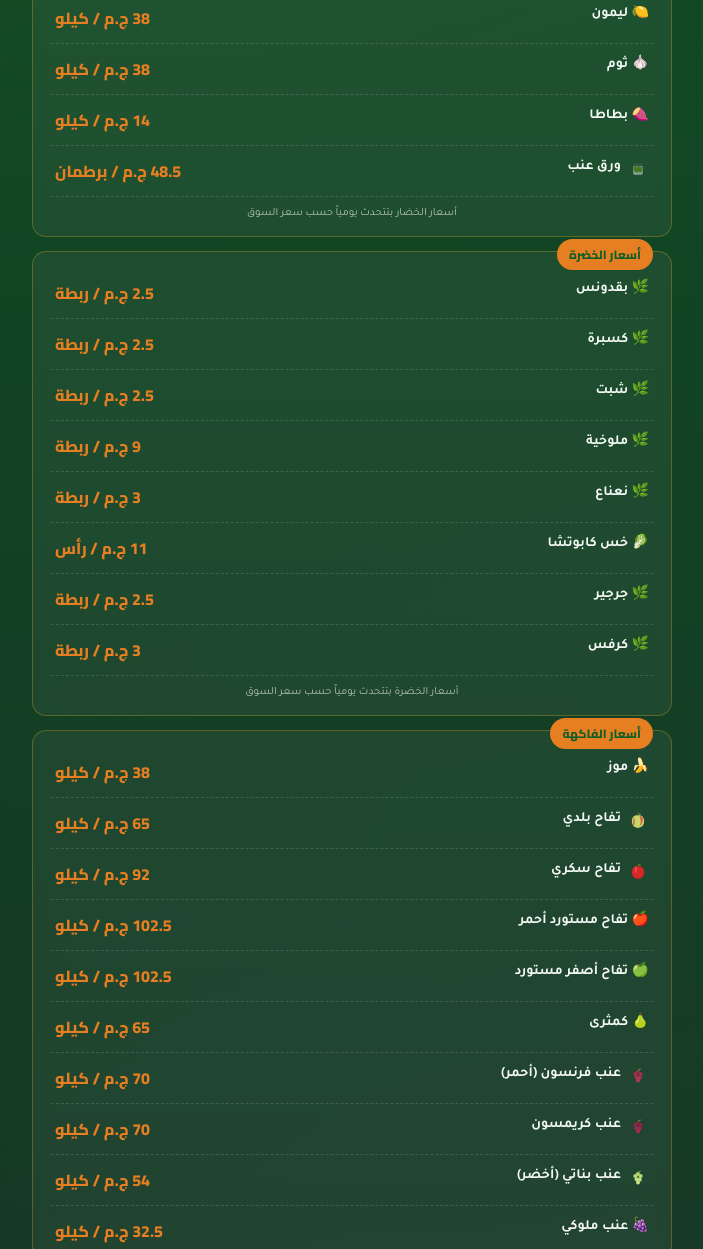
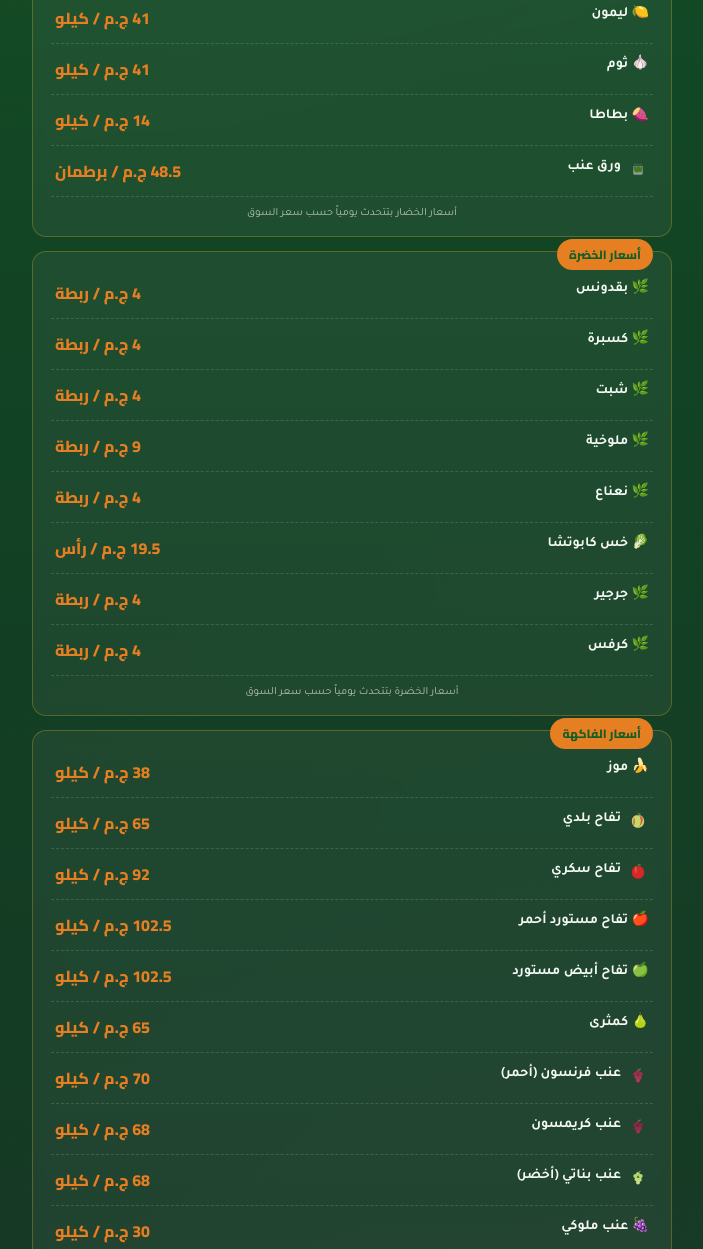
Before and after one commit to HassanHamdy-HH/Taza, a plain HTML site: page index.html in a window 1280 px wide. Shown: the part 1611-2860 px from the top of the page, without its empty margins (288-991 px from the left). Drawn offline with Linux system fonts and the light colour scheme; no server answers.

```diff
--- a/index.html
+++ b/index.html
@@ -1274,35 +1274,35 @@ const PRODUCTS = [
   {id:'v8', name:'فلفل شطة', nameEn:'Hot Pepper', unit:'كيلو', unitEn:'kg', emoji:'🌶️', cat:'veg', retail:19.5, margin:1.5},
   {id:'v9', name:'فلفل رومي', nameEn:'Bell Pepper', unit:'كيلو', unitEn:'kg', emoji:'🌶️', svg:'<svg viewBox="0 0 64 64"><g transform="translate(32,33)"><path d="M0 -13 C6 -15 12 -13 14 -6 C16 1 15 10 10 16 C6 20 -6 20 -10 16 C-15 10 -16 1 -14 -6 C-12 -13 -6 -15 0 -13 Z" fill="#4CAF50"/><path d="M0 -13 C6 -15 12 -13 14 -6 C16 1 15 10 10 16 C6 20 -6 20 -10 16 C-15 10 -16 1 -14 -6 C-12 -13 -6 -15 0 -13 Z" fill="none" stroke="#3C8C40" stroke-width="1"/><path d="M-6 -12 Q-9 -3 -6 12" stroke="#3C8C40" stroke-width="1" fill="none" opacity="0.6"/><path d="M6 -12 Q9 -3 6 12" stroke="#3C8C40" stroke-width="1" fill="none" opacity="0.6"/><ellipse cx="-6" cy="-2" rx="3" ry="9" fill="#6FC172" opacity="0.7"/><path d="M0 -13 Q4 -18 10 -19 Q13 -19 12 -16" fill="none" stroke="#8A6A3A" stroke-width="1.6" stroke-linecap="round"/></g></svg>', cat:'veg', retail:19.5, margin:1.5},
   {id:'v15', name:'فلفل أحمر', nameEn:'Red Bell Pepper', unit:'كيلو', unitEn:'kg', emoji:'🌶️', svg:'<svg viewBox="0 0 64 64"><g transform="translate(32,33)"><path d="M0 -13 C6 -15 12 -13 14 -6 C16 1 15 10 10 16 C6 20 -6 20 -10 16 C-15 10 -16 1 -14 -6 C-12 -13 -6 -15 0 -13 Z" fill="#D8392C"/><path d="M0 -13 C6 -15 12 -13 14 -6 C16 1 15 10 10 16 C6 20 -6 20 -10 16 C-15 10 -16 1 -14 -6 C-12 -13 -6 -15 0 -13 Z" fill="none" stroke="#A82B20" stroke-width="1"/><path d="M-6 -12 Q-9 -3 -6 12" stroke="#A82B20" stroke-width="1" fill="none" opacity="0.6"/><path d="M6 -12 Q9 -3 6 12" stroke="#A82B20" stroke-width="1" fill="none" opacity="0.6"/><ellipse cx="-6" cy="-2" rx="3" ry="9" fill="#F0685A" opacity="0.7"/><path d="M0 -13 Q4 -18 10 -19 Q13 -19 12 -16" fill="none" stroke="#8A6A3A" stroke-width="1.6" stroke-linecap="round"/></g></svg>', cat:'veg', retail:32.5, margin:2.5},
-  {id:'v18', name:'فلفل ألوان', nameEn:'Colored Bell Pepper', unit:'كيلو', unitEn:'kg', emoji:'🌶️', svg:'<svg viewBox="0 0 64 64"><g transform="translate(32,34) scale(0.85)"><g transform="translate(-9,4)"><path d="M0 -13 C6 -15 12 -13 14 -6 C16 1 15 10 10 16 C6 20 -6 20 -10 16 C-15 10 -16 1 -14 -6 C-12 -13 -6 -15 0 -13 Z" fill="#4CAF50"/><path d="M0 -13 Q4 -18 10 -19" fill="none" stroke="#8A6A3A" stroke-width="1.6" stroke-linecap="round"/></g><g transform="translate(10,-2)"><path d="M0 -13 C6 -15 12 -13 14 -6 C16 1 15 10 10 16 C6 20 -6 20 -10 16 C-15 10 -16 1 -14 -6 C-12 -13 -6 -15 0 -13 Z" fill="#E13A3A"/><path d="M0 -13 Q4 -18 10 -19" fill="none" stroke="#8A6A3A" stroke-width="1.6" stroke-linecap="round"/></g><g transform="translate(-1,-14)"><path d="M0 -13 C6 -15 12 -13 14 -6 C16 1 15 10 10 16 C6 20 -6 20 -10 16 C-15 10 -16 1 -14 -6 C-12 -13 -6 -15 0 -13 Z" fill="#F2A93B"/><path d="M0 -13 Q4 -18 10 -19" fill="none" stroke="#8A6A3A" stroke-width="1.6" stroke-linecap="round"/></g></g></svg>', cat:'veg', retail:48.5, margin:3.5},
+  {id:'v18', name:'فلفل ألوان', nameEn:'Colored Bell Pepper', unit:'كيلو', unitEn:'kg', emoji:'🌶️', svg:'<svg viewBox="0 0 64 64"><g transform="translate(32,34) scale(0.85)"><g transform="translate(-9,4)"><path d="M0 -13 C6 -15 12 -13 14 -6 C16 1 15 10 10 16 C6 20 -6 20 -10 16 C-15 10 -16 1 -14 -6 C-12 -13 -6 -15 0 -13 Z" fill="#4CAF50"/><path d="M0 -13 Q4 -18 10 -19" fill="none" stroke="#8A6A3A" stroke-width="1.6" stroke-linecap="round"/></g><g transform="translate(10,-2)"><path d="M0 -13 C6 -15 12 -13 14 -6 C16 1 15 10 10 16 C6 20 -6 20 -10 16 C-15 10 -16 1 -14 -6 C-12 -13 -6 -15 0 -13 Z" fill="#E13A3A"/><path d="M0 -13 Q4 -18 10 -19" fill="none" stroke="#8A6A3A" stroke-width="1.6" stroke-linecap="round"/></g><g transform="translate(-1,-14)"><path d="M0 -13 C6 -15 12 -13 14 -6 C16 1 15 10 10 16 C6 20 -6 20 -10 16 C-15 10 -16 1 -14 -6 C-12 -13 -6 -15 0 -13 Z" fill="#F2A93B"/><path d="M0 -13 Q4 -18 10 -19" fill="none" stroke="#8A6A3A" stroke-width="1.6" stroke-linecap="round"/></g></g></svg>', cat:'veg', retail:52, margin:4.0},
   {id:'v13', name:'باميا', nameEn:'Okra', unit:'كيلو', unitEn:'kg', emoji:'🌿', svg:'<svg viewBox="0 0 64 64"><g transform="translate(29,32)"><path d="M-10 -16 C-6 -18 -1 -17 2 -14 C6 -9 6 6 3 15 C1 20 -3 21 -6 16 C-11 8 -12 -8 -10 -16 Z" fill="#5B9C3E"/><path d="M-6 -14 L-3 14 M-2 -15 L1 15" stroke="#3F6E2A" stroke-width="0.9" opacity="0.8"/><path d="M2 -12 C6 -13 10 -8 11 0 C12 7 9 13 4 15 C3 8 1 -3 2 -12 Z" fill="#6BAF4A"/><path d="M6 -10 L8 12" stroke="#4C8A32" stroke-width="0.9" opacity="0.7"/><path d="M12 -6 C15 -6 18 -2 17 4 C16 9 13 12 9 12 C9 6 9 -1 12 -6 Z" fill="#7BC258"/><path d="M-10 -16 L-12 -21 M2 -14 L1 -19 M12 -6 L14 -10" stroke="#3F5F2A" stroke-width="1.1" stroke-linecap="round"/></g></svg>', cat:'veg', retail:48.5, margin:3.5},
   {id:'v14', name:'قتة', nameEn:'Qatta (Leafy Green)', unit:'كيلو', unitEn:'kg', emoji:'🥬', svg:'<svg viewBox="0 0 64 64"><g transform="translate(32,32)"><path d="M-16 10 C-14 -4 -6 -18 6 -19 C11 -19 13 -15 10 -12 C0 -11 -6 0 -8 12 C-9 18 -15 17 -16 10 Z" fill="#B5D96B"/><path d="M-16 10 C-14 -4 -6 -18 6 -19 C11 -19 13 -15 10 -12 C0 -11 -6 0 -8 12 C-9 18 -15 17 -16 10 Z" fill="none" stroke="#8FB84E" stroke-width="1"/><path d="M-13 5 C-9 -6 -2 -14 5 -16" stroke="#4C7A22" stroke-width="1.1" fill="none"/><path d="M-14 9 C-10 -2 -3 -11 4 -14" stroke="#4C7A22" stroke-width="1.1" fill="none"/><path d="M-13 13 C-9 3 -3 -6 3 -11" stroke="#4C7A22" stroke-width="1.1" fill="none"/><path d="M-10 15 C-7 6 -2 -2 3 -8" stroke="#4C7A22" stroke-width="1" fill="none" opacity="0.8"/></g></svg>', cat:'veg', retail:21.5, margin:1.5},
-  {id:'v16', name:'زيتون تفاحي', nameEn:'Fresh Green Olives', unit:'كيلو', unitEn:'kg', emoji:'🌰', svg:'<svg viewBox="0 0 64 64"><g transform="translate(33,33)"><circle cx="-8" cy="4" r="8" fill="#7CAE4E"/><circle cx="-8" cy="4" r="8" fill="none" stroke="#5C8A32" stroke-width="0.8"/><circle cx="5" cy="8" r="7.5" fill="#8FBE5E"/><circle cx="5" cy="8" r="7.5" fill="none" stroke="#6B9B42" stroke-width="0.8"/><circle cx="-2" cy="-6" r="7" fill="#6FA346"/><circle cx="-2" cy="-6" r="7" fill="none" stroke="#4F7C2E" stroke-width="0.8"/><circle cx="10" cy="-4" r="6.5" fill="#7CAE4E"/><circle cx="10" cy="-4" r="6.5" fill="none" stroke="#5C8A32" stroke-width="0.8"/><ellipse cx="-5" cy="1" rx="1.6" ry="3" fill="#B8D98F" opacity="0.7"/><path d="M2 -13 C6 -17 12 -17 14 -13 C10 -13 6 -12 2 -9 Z" fill="#5C8A32"/><path d="M2 -13 C6 -17 12 -17 14 -13 C10 -13 6 -12 2 -9 Z" fill="none" stroke="#3F5F22" stroke-width="0.6"/></g></svg>', cat:'veg', retail:54, margin:4.0},
-  {id:'v17', name:'ليمون', nameEn:'Lemon', unit:'كيلو', unitEn:'kg', emoji:'🍋', cat:'veg', retail:38, margin:3.0},
-  {id:'v30', name:'ثوم', nameEn:'Garlic', unit:'كيلو', unitEn:'kg', emoji:'🧄', cat:'veg', retail:38, margin:3.0},
+  {id:'v16', name:'زيتون تفاحي', nameEn:'Fresh Green Olives', unit:'كيلو', unitEn:'kg', emoji:'🌰', svg:'<svg viewBox="0 0 64 64"><g transform="translate(33,33)"><circle cx="-8" cy="4" r="8" fill="#7CAE4E"/><circle cx="-8" cy="4" r="8" fill="none" stroke="#5C8A32" stroke-width="0.8"/><circle cx="5" cy="8" r="7.5" fill="#8FBE5E"/><circle cx="5" cy="8" r="7.5" fill="none" stroke="#6B9B42" stroke-width="0.8"/><circle cx="-2" cy="-6" r="7" fill="#6FA346"/><circle cx="-2" cy="-6" r="7" fill="none" stroke="#4F7C2E" stroke-width="0.8"/><circle cx="10" cy="-4" r="6.5" fill="#7CAE4E"/><circle cx="10" cy="-4" r="6.5" fill="none" stroke="#5C8A32" stroke-width="0.8"/><ellipse cx="-5" cy="1" rx="1.6" ry="3" fill="#B8D98F" opacity="0.7"/><path d="M2 -13 C6 -17 12 -17 14 -13 C10 -13 6 -12 2 -9 Z" fill="#5C8A32"/><path d="M2 -13 C6 -17 12 -17 14 -13 C10 -13 6 -12 2 -9 Z" fill="none" stroke="#3F5F22" stroke-width="0.6"/></g></svg>', cat:'veg', retail:52, margin:4.0},
+  {id:'v17', name:'ليمون', nameEn:'Lemon', unit:'كيلو', unitEn:'kg', emoji:'🍋', cat:'veg', retail:41, margin:3.0},
+  {id:'v30', name:'ثوم', nameEn:'Garlic', unit:'كيلو', unitEn:'kg', emoji:'🧄', cat:'veg', retail:41, margin:3.0},
   {id:'v29', name:'بطاطا', nameEn:'Sweet Potato', unit:'كيلو', unitEn:'kg', emoji:'🍠', cat:'veg', retail:14, margin:1},
   {id:'v25', name:'ورق عنب', nameEn:'Grape Leaves', unit:'برطمان', unitEn:'jar', emoji:'🍇', svg:'<svg viewBox="0 0 64 64"><g transform="translate(32,34)"><rect x="-13" y="-6" width="26" height="26" rx="3" fill="#DCE9E4" opacity="0.55"/><rect x="-13" y="-6" width="26" height="26" rx="3" fill="none" stroke="#9FB8B0" stroke-width="1"/><rect x="-14" y="-13" width="28" height="8" rx="2" fill="#2E5C4A"/><rect x="-14" y="-13" width="28" height="8" rx="2" fill="none" stroke="#1F4536" stroke-width="0.8"/><g fill="#4C7A22" stroke="#3A5F1A" stroke-width="0.6"><ellipse cx="-8" cy="4" rx="3.4" ry="9" transform="rotate(-8 -8 4)"/><ellipse cx="-2.5" cy="5" rx="3.4" ry="9.5" transform="rotate(4 -2.5 5)"/><ellipse cx="3" cy="4" rx="3.4" ry="9" transform="rotate(-4 3 4)"/><ellipse cx="8.5" cy="5" rx="3.2" ry="8.5" transform="rotate(9 8.5 5)"/></g></g></svg>', cat:'veg', retail:48.5, margin:3.5},
-  {id:'v19', name:'بقدونس', nameEn:'Parsley', unit:'ربطة', unitEn:'bunch', emoji:'🌿', cat:'veg', retail:2.5, margin:1},
-  {id:'v20', name:'كسبرة', nameEn:'Coriander', unit:'ربطة', unitEn:'bunch', emoji:'🌿', cat:'veg', retail:2.5, margin:1},
-  {id:'v21', name:'شبت', nameEn:'Dill', unit:'ربطة', unitEn:'bunch', emoji:'🌿', cat:'veg', retail:2.5, margin:1},
+  {id:'v19', name:'بقدونس', nameEn:'Parsley', unit:'ربطة', unitEn:'bunch', emoji:'🌿', cat:'veg', retail:4, margin:1},
+  {id:'v20', name:'كسبرة', nameEn:'Coriander', unit:'ربطة', unitEn:'bunch', emoji:'🌿', cat:'veg', retail:4, margin:1},
+  {id:'v21', name:'شبت', nameEn:'Dill', unit:'ربطة', unitEn:'bunch', emoji:'🌿', cat:'veg', retail:4, margin:1},
   {id:'v22', name:'ملوخية', nameEn:'Molokhia', unit:'ربطة', unitEn:'bunch', emoji:'🌿', cat:'veg', retail:9, margin:1},
-  {id:'v23', name:'نعناع', nameEn:'Mint', unit:'ربطة', unitEn:'bunch', emoji:'🌿', cat:'veg', retail:3, margin:1},
-  {id:'v24', name:'خس كابوتشا', nameEn:'Iceberg Lettuce', unit:'رأس', unitEn:'head', emoji:'🥬', cat:'veg', retail:11, margin:1},
-  {id:'v26', name:'جرجير', nameEn:'Arugula', unit:'ربطة', unitEn:'bunch', emoji:'🌿', cat:'veg', retail:2.5, margin:1},
-  {id:'v31', name:'كرفس', nameEn:'Celery', unit:'ربطة', unitEn:'bunch', emoji:'🌿', cat:'veg', retail:3, margin:1},
+  {id:'v23', name:'نعناع', nameEn:'Mint', unit:'ربطة', unitEn:'bunch', emoji:'🌿', cat:'veg', retail:4, margin:1},
+  {id:'v24', name:'خس كابوتشا', nameEn:'Iceberg Lettuce', unit:'رأس', unitEn:'head', emoji:'🥬', cat:'veg', retail:19.5, margin:1.5},
+  {id:'v26', name:'جرجير', nameEn:'Arugula', unit:'ربطة', unitEn:'bunch', emoji:'🌿', cat:'veg', retail:4, margin:1},
+  {id:'v31', name:'كرفس', nameEn:'Celery', unit:'ربطة', unitEn:'bunch', emoji:'🌿', cat:'veg', retail:4, margin:1},
   {id:'f1', name:'موز', nameEn:'Banana', unit:'كيلو', unitEn:'kg', emoji:'🍌', cat:'fruit', retail:38, margin:3.0, popular:true},
   {id:'f2', name:'تفاح بلدي', nameEn:'Local Apple', unit:'كيلو', unitEn:'kg', emoji:'🍎', svg:'<svg viewBox="0 0 64 64"><g transform="translate(32,34) scale(1.05)"><path d="M0 -12 C10 -14 17 -6 17 4 C17 15 10 22 0 22 C-10 22 -17 15 -17 4 C-17 -6 -10 -14 0 -12 Z" fill="#C9D66B"/><path d="M4 -10 C10 2 8 14 2 20 C8 16 14 8 13 -4 C11 -8 8 -10 4 -10 Z" fill="#D8433A" opacity="0.85"/><path d="M-10 -6 C-6 4 -8 14 -13 18 C-15 10 -15 -2 -10 -6 Z" fill="#D8433A" opacity="0.6"/><path d="M0 -12 L0 -19" stroke="#7A5A2E" stroke-width="1.6" stroke-linecap="round"/><path d="M0 -17 Q6 -20 9 -15 Q4 -14 0 -13 Z" fill="#5C8A32"/></g></svg>', cat:'fruit', retail:65, margin:5.0},
   {id:'f21', name:'تفاح سكري', nameEn:'Sokkary Apple', unit:'كيلو', unitEn:'kg', emoji:'🍏', svg:'<svg viewBox="0 0 64 64"><g transform="translate(32,34) scale(1.05)"><path d="M0 -12 C10 -14 17 -6 17 4 C17 15 10 22 0 22 C-10 22 -17 15 -17 4 C-17 -6 -10 -14 0 -12 Z" fill="#D62828"/><path d="M0 -12 C10 -14 17 -6 17 4 C17 15 10 22 0 22 C-10 22 -17 15 -17 4 C-17 -6 -10 -14 0 -12 Z" fill="none" stroke="#A81F1F" stroke-width="1"/><ellipse cx="-6" cy="-3" rx="3" ry="10" fill="#F06060" opacity="0.6"/><path d="M0 -12 L0 -19" stroke="#7A5A2E" stroke-width="1.6" stroke-linecap="round"/><path d="M0 -17 Q6 -20 9 -15 Q4 -14 0 -13 Z" fill="#5C8A32"/></g></svg>', cat:'fruit', retail:92, margin:7.0},
   {id:'f22', name:'تفاح مستورد أحمر', nameEn:'Imported Red Apple', unit:'كيلو', unitEn:'kg', emoji:'🍎', cat:'fruit', retail:102.5, margin:7.5},
-  {id:'f23', name:'تفاح أصفر مستورد', nameEn:'Imported Yellow Apple', unit:'كيلو', unitEn:'kg', emoji:'🍏', cat:'fruit', retail:102.5, margin:7.5},
+  {id:'f23', name:'تفاح أبيض مستورد', nameEn:'Imported White Apple', unit:'كيلو', unitEn:'kg', emoji:'🍏', cat:'fruit', retail:102.5, margin:7.5},
   {id:'f3', name:'كمثرى', nameEn:'Pear', unit:'كيلو', unitEn:'kg', emoji:'🍐', cat:'fruit', retail:65, margin:5.0},
   {id:'f4', name:'عنب فرنسون (أحمر)', nameEn:'Red Flame Grapes', unit:'كيلو', unitEn:'kg', emoji:'🍇', svg:'<svg viewBox="0 0 64 64"><g transform="translate(32,34) scale(0.95)"><circle cx="0" cy="-8" r="6.5" fill="#8B2942"/><circle cx="-8" cy="-2" r="6.5" fill="#9C2F4A"/><circle cx="8" cy="-2" r="6.5" fill="#9C2F4A"/><circle cx="-4" cy="8" r="6.5" fill="#A8324F"/><circle cx="5" cy="9" r="6.5" fill="#A8324F"/><circle cx="0" cy="18" r="6" fill="#B23A55"/><ellipse cx="-2" cy="-10" rx="1.6" ry="2.6" fill="#C56B85" opacity="0.7"/><path d="M0 -14 Q3 -20 9 -19 Q9 -14 4 -13" fill="#5C8A32"/><path d="M0 -14 L0 -18" stroke="#4C7A22" stroke-width="1.3" stroke-linecap="round"/></g></svg>', cat:'fruit', retail:70, margin:5.0},
-  {id:'f24', name:'عنب كريمسون', nameEn:'Crimson Grapes', unit:'كيلو', unitEn:'kg', emoji:'🍇', svg:'<svg viewBox="0 0 64 64"><g transform="translate(32,34) scale(0.95)"><circle cx="0" cy="-8" r="6.5" fill="#7A1F38"/><circle cx="-8" cy="-2" r="6.5" fill="#8B2544"/><circle cx="8" cy="-2" r="6.5" fill="#8B2544"/><circle cx="-4" cy="8" r="6.5" fill="#962A4A"/><circle cx="5" cy="9" r="6.5" fill="#962A4A"/><circle cx="0" cy="18" r="6" fill="#A13050"/><ellipse cx="-2" cy="-10" rx="1.6" ry="2.6" fill="#C56B85" opacity="0.7"/><path d="M0 -14 Q3 -20 9 -19 Q9 -14 4 -13" fill="#5C8A32"/><path d="M0 -14 L0 -18" stroke="#4C7A22" stroke-width="1.3" stroke-linecap="round"/></g></svg>', cat:'fruit', retail:70, margin:5.0},
-  {id:'f8', name:'عنب بناتي (أخضر)', nameEn:'Green Seedless Grapes', unit:'كيلو', unitEn:'kg', emoji:'🍇', svg:'<svg viewBox="0 0 64 64"><g transform="translate(32,34) scale(0.95)"><circle cx="0" cy="-8" r="6.5" fill="#A9CC63"/><circle cx="-8" cy="-2" r="6.5" fill="#B5D670"/><circle cx="8" cy="-2" r="6.5" fill="#B5D670"/><circle cx="-4" cy="8" r="6.5" fill="#BEDD7C"/><circle cx="5" cy="9" r="6.5" fill="#BEDD7C"/><circle cx="0" cy="18" r="6" fill="#C7E389"/><ellipse cx="-2" cy="-10" rx="1.6" ry="2.6" fill="#E4F0B8" opacity="0.8"/><path d="M0 -14 Q3 -20 9 -19 Q9 -14 4 -13" fill="#5C8A32"/><path d="M0 -14 L0 -18" stroke="#4C7A22" stroke-width="1.3" stroke-linecap="round"/></g></svg>', cat:'fruit', retail:54, margin:4.0},
-  {id:'f25', name:'عنب ملوكي', nameEn:'Malouki Grapes', unit:'كيلو', unitEn:'kg', emoji:'🍇', cat:'fruit', retail:32.5, margin:2.5},
+  {id:'f24', name:'عنب كريمسون', nameEn:'Crimson Grapes', unit:'كيلو', unitEn:'kg', emoji:'🍇', svg:'<svg viewBox="0 0 64 64"><g transform="translate(32,34) scale(0.95)"><circle cx="0" cy="-8" r="6.5" fill="#7A1F38"/><circle cx="-8" cy="-2" r="6.5" fill="#8B2544"/><circle cx="8" cy="-2" r="6.5" fill="#8B2544"/><circle cx="-4" cy="8" r="6.5" fill="#962A4A"/><circle cx="5" cy="9" r="6.5" fill="#962A4A"/><circle cx="0" cy="18" r="6" fill="#A13050"/><ellipse cx="-2" cy="-10" rx="1.6" ry="2.6" fill="#C56B85" opacity="0.7"/><path d="M0 -14 Q3 -20 9 -19 Q9 -14 4 -13" fill="#5C8A32"/><path d="M0 -14 L0 -18" stroke="#4C7A22" stroke-width="1.3" stroke-linecap="round"/></g></svg>', cat:'fruit', retail:68, margin:5.0},
+  {id:'f8', name:'عنب بناتي (أخضر)', nameEn:'Green Seedless Grapes', unit:'كيلو', unitEn:'kg', emoji:'🍇', svg:'<svg viewBox="0 0 64 64"><g transform="translate(32,34) scale(0.95)"><circle cx="0" cy="-8" r="6.5" fill="#A9CC63"/><circle cx="-8" cy="-2" r="6.5" fill="#B5D670"/><circle cx="8" cy="-2" r="6.5" fill="#B5D670"/><circle cx="-4" cy="8" r="6.5" fill="#BEDD7C"/><circle cx="5" cy="9" r="6.5" fill="#BEDD7C"/><circle cx="0" cy="18" r="6" fill="#C7E389"/><ellipse cx="-2" cy="-10" rx="1.6" ry="2.6" fill="#E4F0B8" opacity="0.8"/><path d="M0 -14 Q3 -20 9 -19 Q9 -14 4 -13" fill="#5C8A32"/><path d="M0 -14 L0 -18" stroke="#4C7A22" stroke-width="1.3" stroke-linecap="round"/></g></svg>', cat:'fruit', retail:68, margin:5.0},
+  {id:'f25', name:'عنب ملوكي', nameEn:'Malouki Grapes', unit:'كيلو', unitEn:'kg', emoji:'🍇', cat:'fruit', retail:30, margin:2.0},
   {id:'f5', name:'بلح أسود (رطب)', nameEn:'Black Dates (Fresh)', unit:'كيلو', unitEn:'kg', emoji:'🌴', cat:'fruit', retail:75.5, margin:5.5},
-  {id:'f6', name:'بلح برحي (أصفر)', nameEn:'Barhi Dates (Yellow)', unit:'كيلو', unitEn:'kg', emoji:'🌴', cat:'fruit', retail:86.5, margin:6.5},
-  {id:'f26', name:'بلح زغلول', nameEn:'Zaghloul Dates', unit:'كيلو', unitEn:'kg', emoji:'🌴', cat:'fruit', retail:54, margin:4.0},
+  {id:'f6', name:'بلح برحي (أصفر)', nameEn:'Barhi Dates (Yellow)', unit:'كيلو', unitEn:'kg', emoji:'🌴', cat:'fruit', retail:73.5, margin:5.5},
+  {id:'f26', name:'بلح زغلول (أحمر)', nameEn:'Zaghloul Dates (Red)', unit:'كيلو', unitEn:'kg', emoji:'🌴', cat:'fruit', retail:41, margin:3.0},
   {id:'f7', name:'برقوق', nameEn:'Plum', unit:'كيلو', unitEn:'kg', emoji:'🍑', cat:'fruit', retail:70, margin:5.0},
   {id:'f9', name:'مانجا سكري', nameEn:'Sokkary Mango', unit:'كيلو', unitEn:'kg', emoji:'🥭', svg:'<svg viewBox="0 0 64 64"><g transform="translate(32,34) scale(1.5)"><path d="M-11 -7 C-7 -15 3 -17 10 -10 C17 -3 15 8 7 15 C0 21 -10 19 -14 10 C-16 4 -14 -1 -11 -7 Z" fill="#E8A93B"/><path d="M-11 -7 C-7 -15 3 -17 10 -10 C17 -3 15 8 7 15 C0 21 -10 19 -14 10 C-16 4 -14 -1 -11 -7 Z" fill="none" stroke="#C4831E" stroke-width="1"/><path d="M5 -12 C9 -8 11 -1 8 5" stroke="#D6402A" stroke-width="3.4" fill="none" opacity="0.5" stroke-linecap="round"/><ellipse cx="-7" cy="-3" rx="2.4" ry="6.5" fill="#F5CE7A" opacity="0.7"/><path d="M10 -10 Q14 -15 19 -14" fill="none" stroke="#5C8A32" stroke-width="1.3" stroke-linecap="round"/></g></svg>', cat:'fruit', retail:65, margin:5.0, popular:true},
   {id:'f10', name:'مانجا نعومي', nameEn:'Naomi Mango', unit:'كيلو', unitEn:'kg', emoji:'🥭', svg:'<svg viewBox="0 0 64 64"><g transform="translate(32,34) scale(1.95)"><path d="M-11 -7 C-7 -15 3 -17 10 -10 C17 -3 15 8 7 15 C0 21 -10 19 -14 10 C-16 4 -14 -1 -11 -7 Z" fill="#E8A93B"/><path d="M-11 -7 C-7 -15 3 -17 10 -10 C17 -3 15 8 7 15 C0 21 -10 19 -14 10 C-16 4 -14 -1 -11 -7 Z" fill="none" stroke="#C4831E" stroke-width="1"/><path d="M5 -12 C9 -8 11 -1 8 5" stroke="#D6402A" stroke-width="3" fill="none" opacity="0.5" stroke-linecap="round"/><ellipse cx="-7" cy="-3" rx="2.4" ry="6.5" fill="#F5CE7A" opacity="0.7"/><path d="M10 -10 Q14 -15 19 -14" fill="none" stroke="#5C8A32" stroke-width="1.1" stroke-linecap="round"/></g></svg>', cat:'fruit', retail:65, margin:5.0},
```
